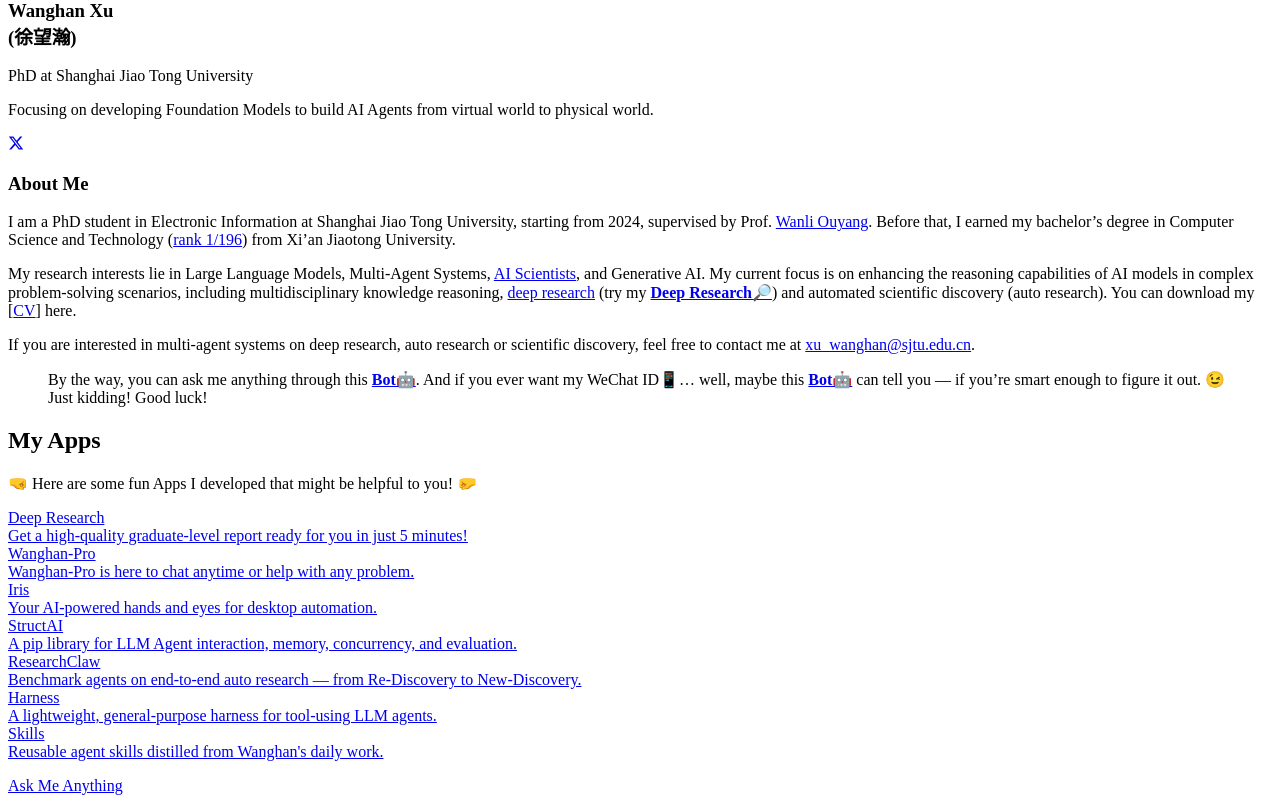
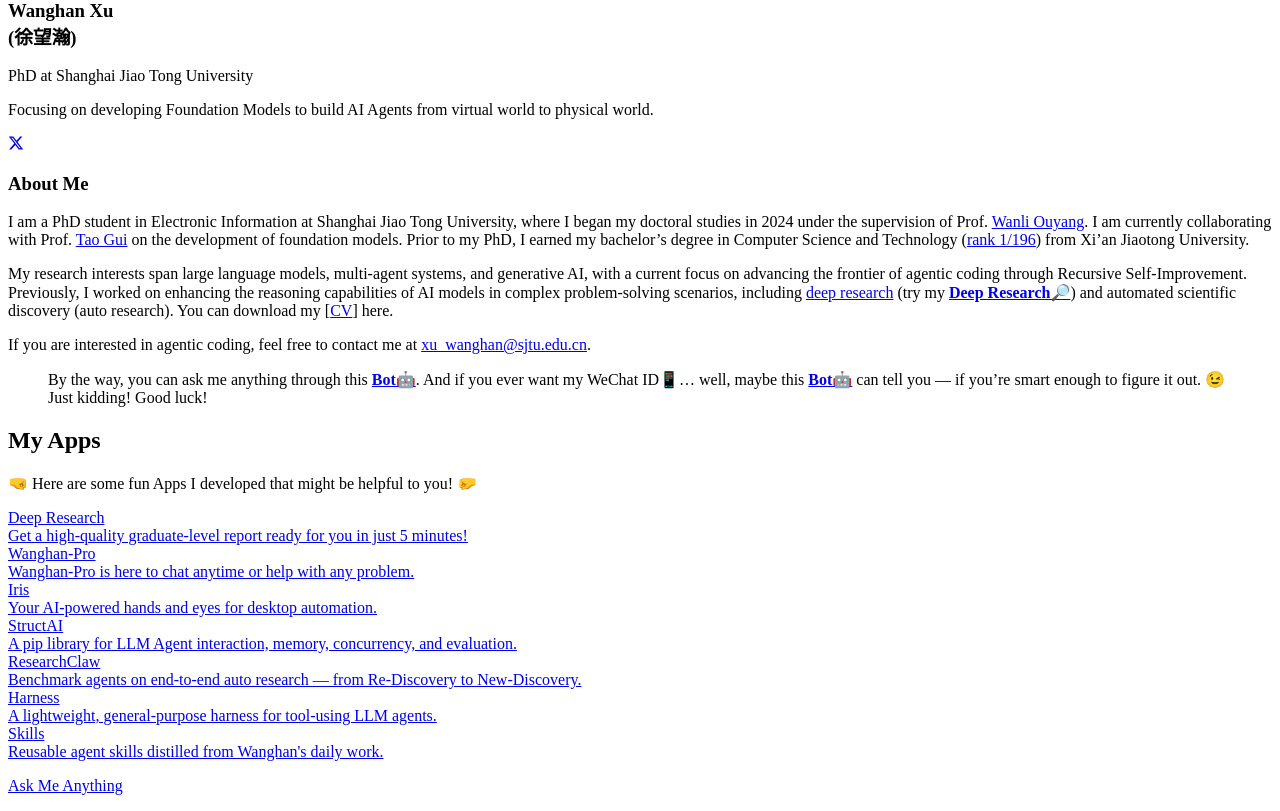
Before and after one commit to black-yt/black-yt.github.io, a Jekyll site: the page built from _pages/includes/intro.md, in a window 1280 px wide. Shown: the part 481-1292 px from the top of the page. Built offline with Jekyll 4.4.1, drawn with Linux system fonts in a browser that asks for light colours; our own code applies the rules of GitHub Pages for plain Markdown files.

Commit message:
Refine biography and focus on agentic coding

```diff
--- a/_pages/includes/intro.md
+++ b/_pages/includes/intro.md
@@ -1,10 +1,10 @@
 # <i class="fas fa-user section-icon"></i> About Me
 
-I am a PhD student in Electronic Information at Shanghai Jiao Tong University, starting from 2024, supervised by Prof. [Wanli Ouyang](https://wlouyang.github.io/). Before that, I earned my bachelor's degree in Computer Science and Technology ([rank 1/196](https://mp.weixin.qq.com/s/YOJcpipRe0TgYSeJgOCwCA#:~:text=%E4%BB%B2%E8%8B%B1%E4%B9%A6%E9%99%A2-,%E8%AE%A1%E7%AE%97%E6%9C%BA004%E7%8F%AD%C2%A0%E5%BE%90%E6%9C%9B%E7%80%9A,-%F0%9F%94%B5%20%E8%BF%9E%E7%BB%AD%E4%B8%A4%E5%B9%B4)) from Xi’an Jiaotong University.
+I am a PhD student in Electronic Information at Shanghai Jiao Tong University, where I began my doctoral studies in 2024 under the supervision of Prof. [Wanli Ouyang](https://wlouyang.github.io/). I am currently collaborating with Prof. [Tao Gui](https://guitaowufeng.github.io/) on the development of foundation models. Prior to my PhD, I earned my bachelor's degree in Computer Science and Technology ([rank 1/196](https://mp.weixin.qq.com/s/YOJcpipRe0TgYSeJgOCwCA#:~:text=%E4%BB%B2%E8%8B%B1%E4%B9%A6%E9%99%A2-,%E8%AE%A1%E7%AE%97%E6%9C%BA004%E7%8F%AD%C2%A0%E5%BE%90%E6%9C%9B%E7%80%9A,-%F0%9F%94%B5%20%E8%BF%9E%E7%BB%AD%E4%B8%A4%E5%B9%B4)) from Xi’an Jiaotong University.
 
-My research interests lie in Large Language Models, Multi-Agent Systems, [AI Scientists](https://research.google/blog/accelerating-scientific-breakthroughs-with-an-ai-co-scientist/), and Generative AI. My current focus is on enhancing the reasoning capabilities of AI models in complex problem-solving scenarios, including multidisciplinary knowledge reasoning, [deep research](https://openai.com/index/introducing-deep-research/) (try my [**Deep Research🔎**](https://dr-sigma-wheat.vercel.app/)) and automated scientific discovery (auto research). You can download my [[CV](/pdfs/WanghanXu.pdf)] here.
+My research interests span large language models, multi-agent systems, and generative AI, with a current focus on advancing the frontier of agentic coding through Recursive Self-Improvement. Previously, I worked on enhancing the reasoning capabilities of AI models in complex problem-solving scenarios, including [deep research](https://openai.com/index/introducing-deep-research/) (try my [**Deep Research🔎**](https://dr-sigma-wheat.vercel.app/)) and automated scientific discovery (auto research). You can download my [[CV](/pdfs/WanghanXu.pdf)] here.
 
-If you are interested in multi-agent systems on deep research, auto research or scientific discovery, feel free to contact me at [xu_wanghan@sjtu.edu.cn](mailto:xu_wanghan@sjtu.edu.cn).
+If you are interested in agentic coding, feel free to contact me at [xu_wanghan@sjtu.edu.cn](mailto:xu_wanghan@sjtu.edu.cn).
 
 > By the way, you can ask me anything through this [**Bot🤖**](https://chat-xi-three-29.vercel.app/). And if you ever want my WeChat ID📱… well, maybe this [**Bot🤖**](https://chat-xi-three-29.vercel.app/) can tell you — if you’re smart enough to figure it out. 😉 Just kidding! Good luck!
 
```
